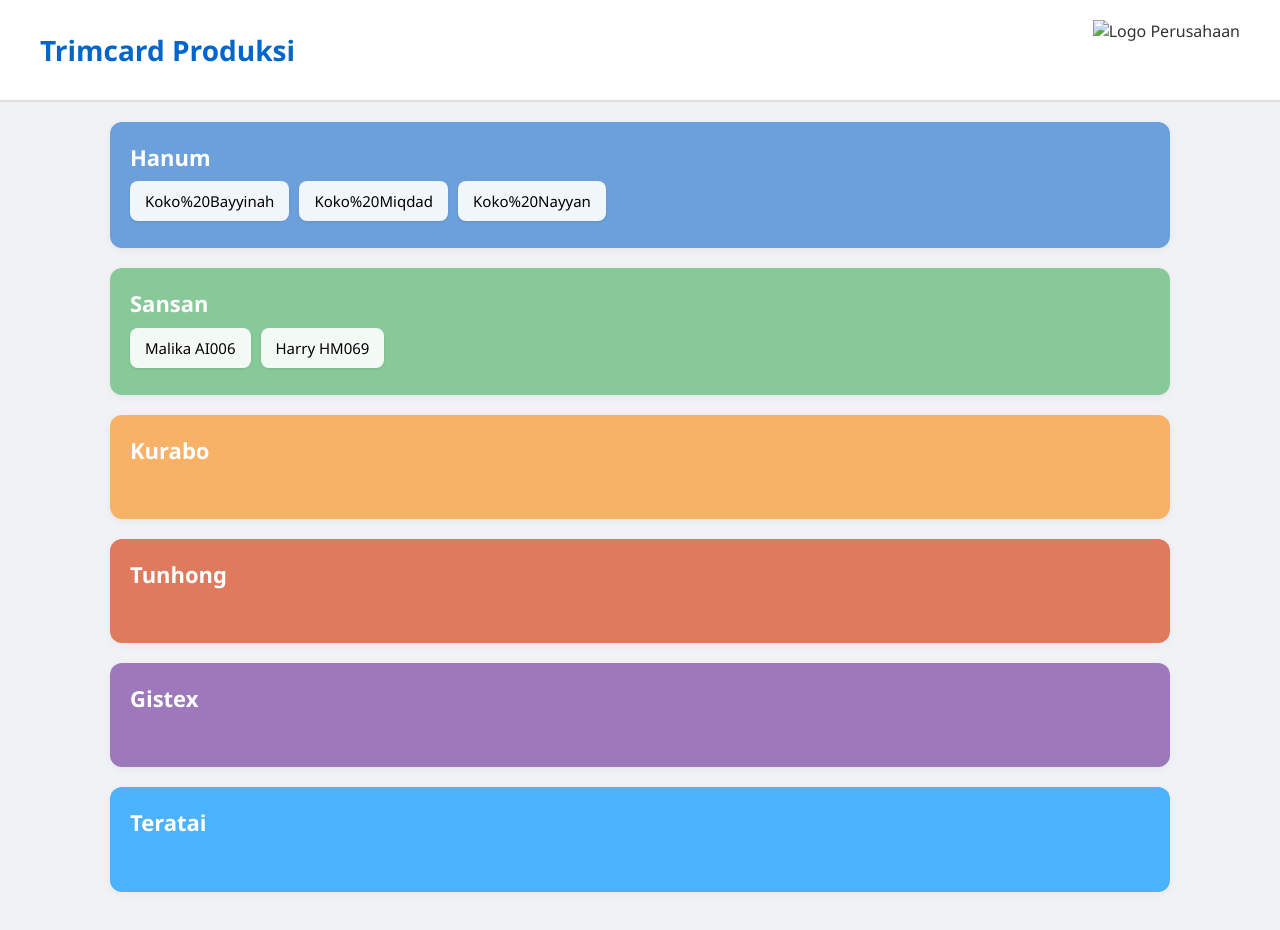
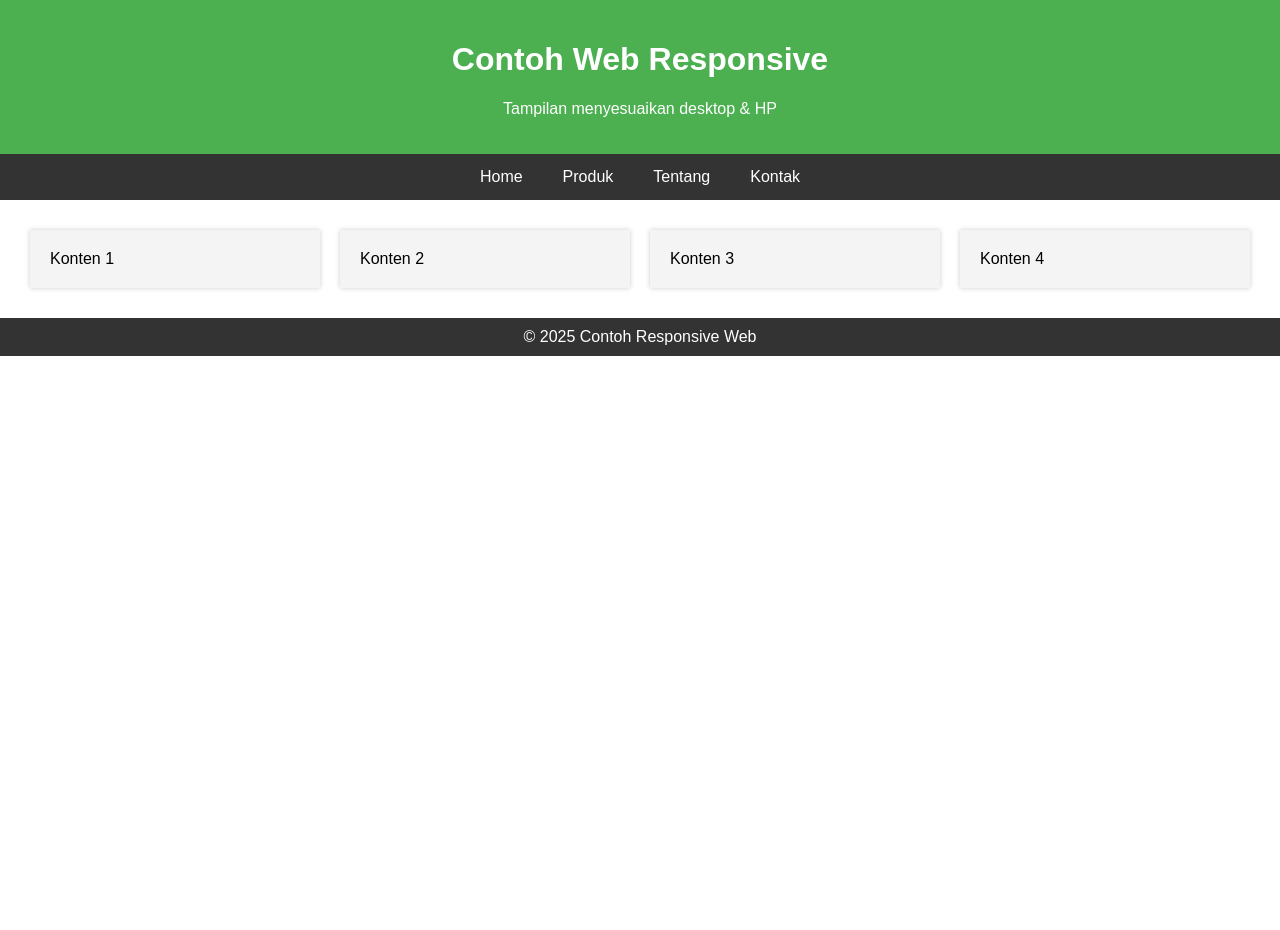
Before and after one commit to Eland17/TrimcardDBG, a plain HTML site: page index.html in a window 1280 px wide. After the commit the page ends 800 px from the top, so only its background shows below. Drawn offline with Linux system fonts and the light colour scheme.

Commit message:
Update index.html

```diff
--- a/index.html
+++ b/index.html
@@ -2,107 +2,69 @@
 <html lang="id">
 <head>
 <meta charset="UTF-8">
-  <title>Koleksi Trimcard</title>
+<meta name="viewport" content="width=device-width, initial-scale=1.0">
+<title>Contoh Responsive Web</title>
 <style>
-    :root {
-      --text-color: #333;
-      --hover-color: #ffffff;
-    }
-
-    * {
-      box-sizing: border-box;
-    }
-
   body {
-      font-family: 'Segoe UI', Tahoma, Geneva, Verdana, sans-serif;
-      background-color: #f0f2f5;
-      color: var(--text-color);
+    font-family: Arial, sans-serif;
     margin: 0;
     padding: 0;
   }
 
   header {
-      display: flex;
-      justify-content: space-between;
-      align-items: center;
-      background-color: #ffffff;
-      padding: 20px 40px;
-      border-bottom: 2px solid #ddd;
+    background-color: #4CAF50;
+    color: white;
+    padding: 20px;
+    text-align: center;
   }
 
-    header h1 {
-      font-size: 28px;
-      color: #0066cc;
-      margin: 0;
+  nav {
+    display: flex;
+    justify-content: center;
+    background-color: #333;
   }
 
-    header img {
-      height: 60px;
+  nav a {
+    color: white;
+    padding: 14px 20px;
+    text-decoration: none;
+    text-align: center;
   }
 
-    .container {
-      max-width: 1100px;
-      margin: 0 auto;
+  nav a:hover {
+    background-color: #ddd;
+    color: black;
+  }
+
+  main {
+    display: flex;
+    flex-wrap: wrap;
     padding: 20px;
   }
 
-    .buyer-section {
+  .card {
+    background-color: #f4f4f4;
+    margin: 10px;
     padding: 20px;
-      border-radius: 12px;
-      margin-bottom: 20px;
-      color: #fff;
-      box-shadow: 0 2px 8px rgba(0,0,0,0.05);
+    flex: 1 1 200px; /* fleksibel, minimal 200px */
+    box-shadow: 0 0 5px rgba(0,0,0,0.2);
   }
 
-    .hanum     { background-color: #6ca0dc; }
-    .sansan    { background-color: #88c999; }
-    .kurabo    { background-color: #f7b267; }
-    .tunhong   { background-color: #e07a5f; }
-    .gistex    { background-color: #9d79bc; }
-    .teratai   { background-color: #4bb3fd; }
-
-    h2 {
-      margin-top: 0;
-      font-size: 22px;
+  footer {
+    background-color: #333;
+    color: white;
+    text-align: center;
+    padding: 10px;
   }
 
-    ul {
-      list-style: none;
-      padding-left: 0;
-      display: flex;
-      flex-wrap: wrap;
-      gap: 10px;
+  /* Media Queries untuk HP */
+  @media screen and (max-width: 600px) {
+    nav {
+      flex-direction: column;
     }
 
-    li {
-      margin: 0;
-    }
-
-    a {
-      text-decoration: none;
-      background-color: rgba(255, 255, 255, 0.9);
-      color: #000;
-      padding: 10px 15px;
-      border-radius: 8px;
-      font-size: 15px;
-      transition: background-color 0.3s ease;
-      box-shadow: 0 1px 3px rgba(0,0,0,0.1);
-    }
-
-    a:hover {
-      background-color: #ffffff;
-      color: #000;
-    }
-
-    @media (max-width: 600px) {
-      header {
-        flex-direction: column;
-        align-items: flex-start;
-        gap: 10px;
-      }
-
-      ul {
-        flex-direction: column;
+    .card {
+      flex: 1 1 100%; /* kartu full lebar */
     }
   }
 </style>
@@ -110,50 +72,27 @@
 <body>
 
 <header>
-    <h1>Trimcard Produksi</h1>
-    <img src="logo.png" alt="Logo Perusahaan">
+  <h1>Contoh Web Responsive</h1>
+  <p>Tampilan menyesuaikan desktop & HP</p>
 </header>
 
-  <div class="container">
+<nav>
+  <a href="#">Home</a>
+  <a href="#">Produk</a>
+  <a href="#">Tentang</a>
+  <a href="#">Kontak</a>
+</nav>
 
-    <div class="buyer-section hanum">
-      <h2>Hanum</h2>
-      <ul>
-        <li><a href="trimcards/hanum/Koko%20Bayyinah.pdf" target="_blank">Koko%20Bayyinah</a></li>
-        <li><a href="trimcards/hanum/Koko%20Miqdad.pdf" target="_blank">Koko%20Miqdad</a></li>
-        <li><a href="trimcards/hanum/Koko%20Nayyan.pdf" target="_blank">Koko%20Nayyan</a></li>
-      </ul>
-    </div>
+<main>
+  <div class="card">Konten 1</div>
+  <div class="card">Konten 2</div>
+  <div class="card">Konten 3</div>
+  <div class="card">Konten 4</div>
+</main>
 
-    <div class="buyer-section sansan">
-      <h2>Sansan</h2>
-      <ul>
-        <li><a href="trimcards/sansan/Malika AI006.pdf" target="_blank">Malika AI006</a></li>
-        <li><a href="trimcards/sansan/Harry HM069.pdf" target="_blank">Harry HM069</a></li>
-      </ul>
-    </div>
-
-    <div class="buyer-section kurabo">
-      <h2>Kurabo</h2>
-      <ul></ul>
-    </div>
-
-    <div class="buyer-section tunhong">
-      <h2>Tunhong</h2>
-      <ul></ul>
-    </div>
-
-    <div class="buyer-section gistex">
-      <h2>Gistex</h2>
-      <ul></ul>
-    </div>
-
-    <div class="buyer-section teratai">
-      <h2>Teratai</h2>
-      <ul></ul>
-    </div>
-
-  </div>
+<footer>
+  &copy; 2025 Contoh Responsive Web
+</footer>
 
 </body>
 </html>
```
Lines whose indentation alone changed are shown as unchanged.
